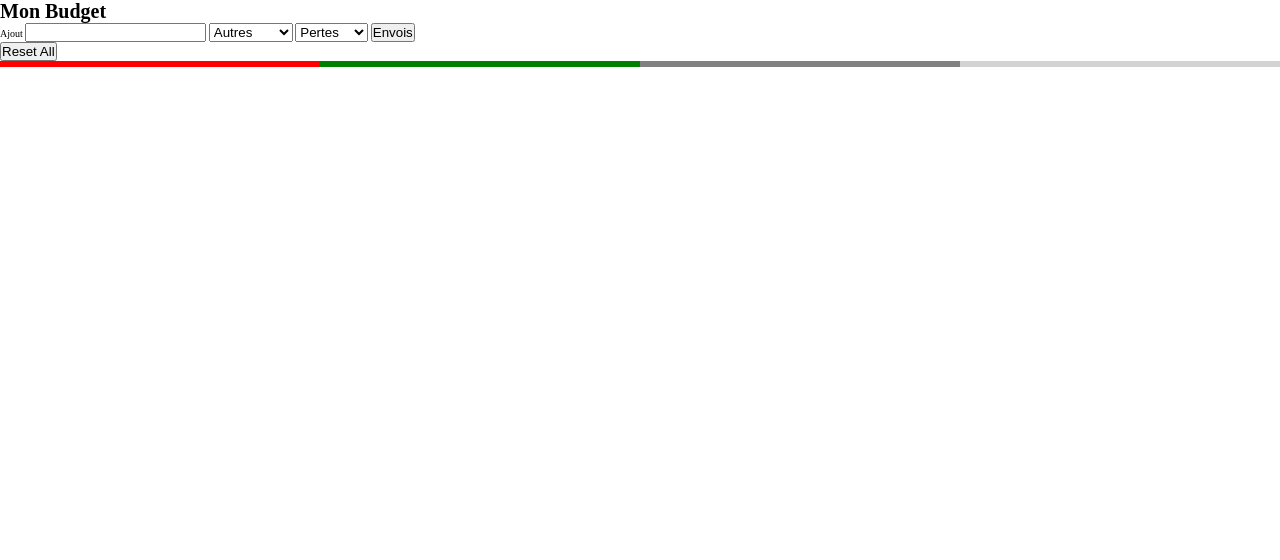
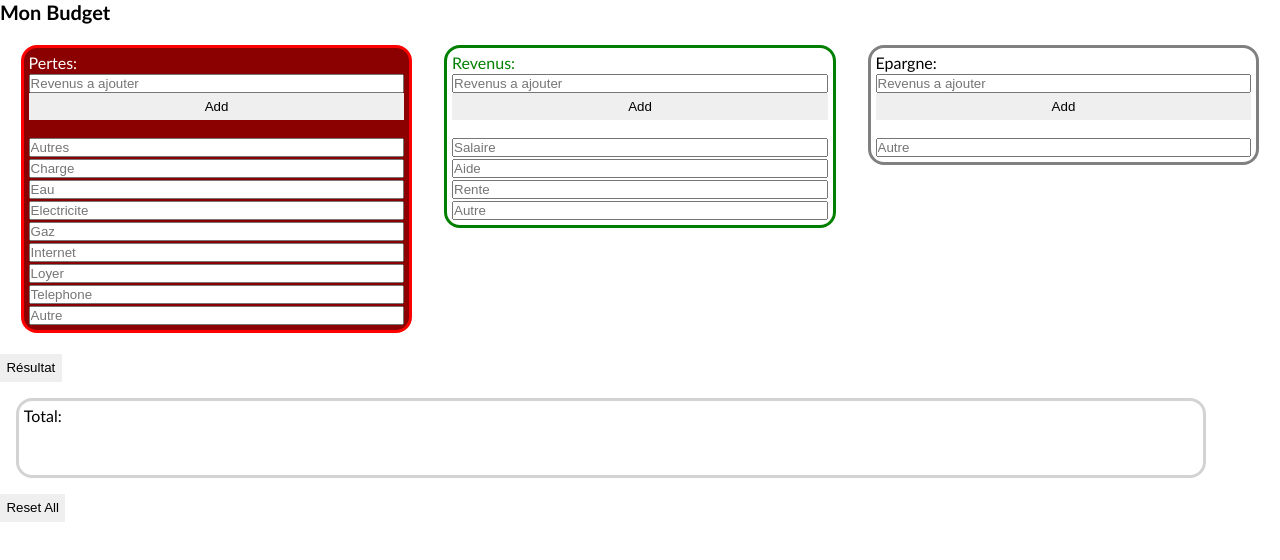
Before and after one commit to ShyroVO/Projet-Budget, a plain HTML site: page index.html in a window 1280 px wide. Drawn offline with Linux system fonts and the light colour scheme.

Commit message:
0.8 / Fonctionnel, reste petit truc muche

```diff
--- a/app.js
+++ b/app.js
@@ -1,33 +1,92 @@
-// values :
-let enterValue = document.getElementById('pognon');
+// Values Add:
+let enterValueGains = document.getElementById('pognonGains');
+let enterValueLost = document.getElementById('pognonLost');
+let enterValueEpargne = document.getElementById('pognonEpargne');
 
-let listePognonLost = [];
+// All values:
+let listePognonLost = [0];
+let listePognonGain = [0];
+let listePognonEpargne = [0];
 
-// sections:
+// Values Input for add:
+let lostFric = document.getElementsByClassName('lostFric');
+let gainFric = document.getElementsByClassName('gainFric');
+let epargneFric = document.getElementsByClassName('epargneFric');
+
+// Screen sections:
 let lost = document.getElementById('lost');
 let gains = document.getElementById('gains');
 let epargnes = document.getElementById('epargne');
 let resultScreen = document.getElementById('result');
 
-// button:
-let envois = document.getElementById('envois');
+// Add Button:
+let envoisGains = document.getElementById('envoisGain');
+let envoisLost = document.getElementById('envoisLost');
+let envoisEpargne = document.getElementById('envoisEpargne');
+
+// Reset and Calculate button:
 let resetAll = document.getElementById('resetAll');
+let calcul = document.getElementById('calcul');
 
-let buttonValues = document.getElementsByTagName('option');
+// Function add Lost Money:
+function ajoutLost (){
+    let createDiv = document.createElement('div');
+    lost.appendChild(createDiv);
+    createDiv.innerHTML = enterValueLost.value;
+    listePognonLost.push(Number.parseFloat(enterValueLost.value));
 
-// function ajout:
-function ajout (){
+    console.log(listePognonLost);
+}
+
+// Function add Money:
+function ajoutGain (){
     let createDiv = document.createElement('div');
+    gains.appendChild(createDiv);
+    createDiv.innerHTML = enterValueGains.value;
+    listePognonGain.push(Number.parseFloat(enterValueGains.value));
 
+    console.log(listePognonGain);
+}
 
-    lost.appendChild(createDiv);
-    createDiv.innerHTML = enterValue.value;
-    listePognonLost.push(enterValue.value);
+// Function add other Money:
+function ajoutEpargne (){
+    let createDiv = document.createElement('div');
+    epargnes.appendChild(createDiv);
+    createDiv.innerHTML = enterValueEpargne.value;
+    listePognonEpargne.push(Number.parseFloat(enterValueEpargne.value));
+
+    console.log(listePognonEpargne);
 }
 
 // button events:
-envois.addEventListener('click', ajout);
+envoisLost.addEventListener('click', ajoutLost)
+envoisGains.addEventListener('click', ajoutGain);
+envoisEpargne.addEventListener('click', ajoutEpargne);
 
-resetAll.addEventListener('click', function (){
+calcul.addEventListener('click', function (){
+    //Add input values:
+    for ( let i = 0; i < lostFric.length ; i++){
+        listePognonLost.push(Number.parseFloat(lostFric[i].value));
+    }
 
-} )
+    for ( let j = 0; j < gainFric.length ; j++){
+        listePognonGain.push(Number.parseFloat(gainFric[j].value));
+    }
+
+    for (let k = 0; k < epargneFric.length ; k++){
+        listePognonEpargne.push(Number.parseFloat(epargneFric[k].value))
+    }
+
+    //Calcul:
+    let resultLost = listePognonLost.reduce(function (acumulateur, valueurs){
+        return acumulateur + valueurs;
+    })
+    let resultGain = listePognonGain.reduce(function (acumulateur, valueurs){
+        return acumulateur + valueurs;
+    })
+    let resultEpargne = listePognonEpargne.reduce(function (acumulateur, valueurs){
+        return acumulateur + valueurs;
+    })
+    let finalResult = ((resultGain + resultEpargne) - resultLost);
+    resultScreen.innerHTML += "<br>" + finalResult ;
+})
--- a/index.html
+++ b/index.html
@@ -16,51 +16,62 @@
             <h1>Mon Budget</h1>
         </div>
 
+        <div id="screen">
+
+                <div id="lost">
+                    Pertes:<br>
                     <div>
-            <div>
-                <label> Ajout
-                    <input id="pognon" type="text">
-                    <select>
-                        <option value="autres">Autres</option>
-                        <option value="aides">Aides</option>
-                        <option value="charge">Charge</option>
-                        <option value="eau">Eau</option>
-                        <option value="electricite">Electricite</option>
-                        <option value="gaz">Gaz</option>
-                        <option value="internet">Internet</option>
-                        <option value="loyer">Loyer</option>
-                        <option value="rente">Rente</option>
-                        <option value="salaire">Salaire</option>
-                        <option value="telephone">Telephone</option>
-                    </select>
-                    <select>
-                        <option value="pertes">Pertes</option>
-                        <option value="gain">Gains</option>
-                        <option value="epargne">Epargne</option>
-                    </select>
-                    <button id="envois">Envois</button>
-                </label>
-            </div>
-            <div>
-                <button id="resetAll">Reset All</button>
+                        <label>
+                            <input id="pognonLost" type="text" placeholder="Revenus a ajouter">
+                            <button id="envoisLost">Add</button>
+                        </label><br>
+                        <input class="lostFric" type="text" placeholder="Autres" required>
+                        <input class="lostFric" type="text" placeholder="Charge" required>
+                        <input class="lostFric" type="text" placeholder="Eau" required>
+                        <input class="lostFric" type="text" placeholder="Electricite" required>
+                        <input class="lostFric" type="text" placeholder="Gaz" required>
+                        <input class="lostFric" type="text" placeholder="Internet" required>
+                        <input class="lostFric" type="text" placeholder="Loyer" required>
+                        <input class="lostFric" type="text" placeholder="Telephone" required>
+                        <input class="lostFric" type="text" placeholder="Autre" required>
                     </div>
                 </div>
 
-        <div id="screen">
-
-            <div id="lost">
+                <div id="gains">
+                    Revenus:<br>
+                    <div>
+                        <label>
+                            <input id="pognonGains" type="text" placeholder="Revenus a ajouter">
+                            <button id="envoisGain">Add</button>
+                        </label><br>
+                        <input class="gainFric" type="text" placeholder="Salaire" required>
+                        <input class="gainFric" type="text" placeholder="Aide" required>
+                        <input class="gainFric" type="text" placeholder="Rente" required>
+                        <input class="gainFric" type="text" placeholder="Autre" required>
                     </div>
-
-            <div id="gains">
                 </div>
 
                 <div id="epargne">
+                    Epargne:<br>
+                    <div>
+                        <label>
+                            <input id="pognonEpargne" type="text" placeholder="Revenus a ajouter">
+                            <button id="envoisEpargne">Add</button>
+                        </label><br>
+                        <input class="epargneFric" type="text" placeholder="Autre">
+                    </div>
                 </div>
 
-            <div id="result">
+
         </div>
 
+        <button id="calcul">Résultat</button>
+
+        <div id="result">
+            Total:
         </div>
+
+        <button id="resetAll">Reset All</button>
 
     </div>
 
--- a/style.css
+++ b/style.css
@@ -6,18 +6,32 @@
 
 body {
     font-size: 62.5%;
+    font-family: "Trebuchet MS", sans-serif;
 }
 
 #screen {
+    padding: 0.3rem;
     min-height: 5rem;
     width: 100%;
     display: flex;
     flex-direction: revert;
 }
 
-#screen div {
-    width: 25%;
+#screen #lost, #screen #gains, #screen #epargne, #result {
+    margin: 1rem;
+    padding: 0.3rem;
+    width: 33.33%;
     height: 100%;
+    border-radius: 1rem;
+    font-size: 1rem;
+}
+
+#result {
+    width: 93%;
+}
+
+#screen input {
+    width: 100%;
 }
 
 #gains {
@@ -26,7 +40,8 @@ body {
 }
 
 #lost {
-    color: red;
+    background: darkred;
+    color: white;
     border: solid red 3px;
 }
 
@@ -38,3 +53,13 @@ body {
     border: solid lightgray 3px;
     height: 5rem;
 }
+
+#envoisLost, #envoisGain, #envoisEpargne {
+    margin-bottom: 1rem;
+    width: 100%;
+}
+
+button {
+    border: none;
+    padding: 0.4rem;
+}
```
Lines whose indentation alone changed are shown as unchanged.
